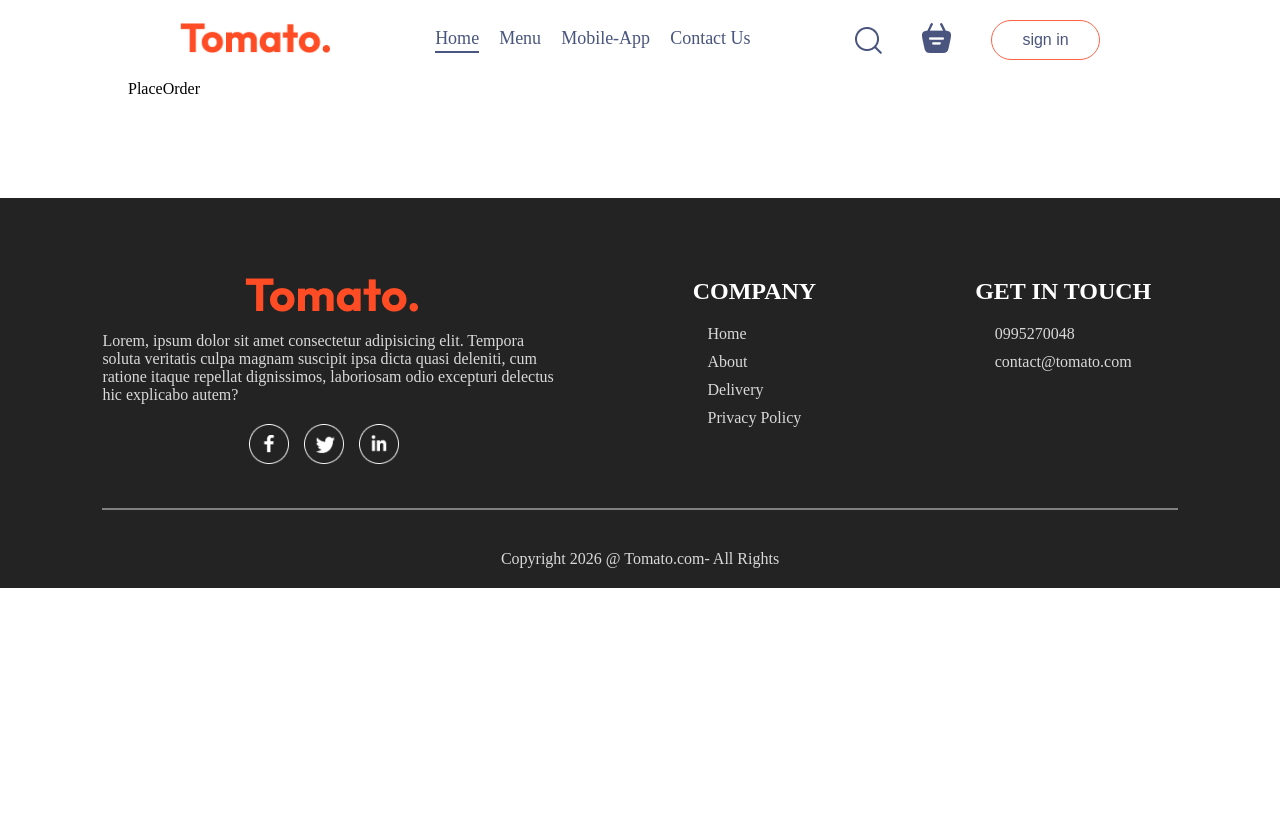
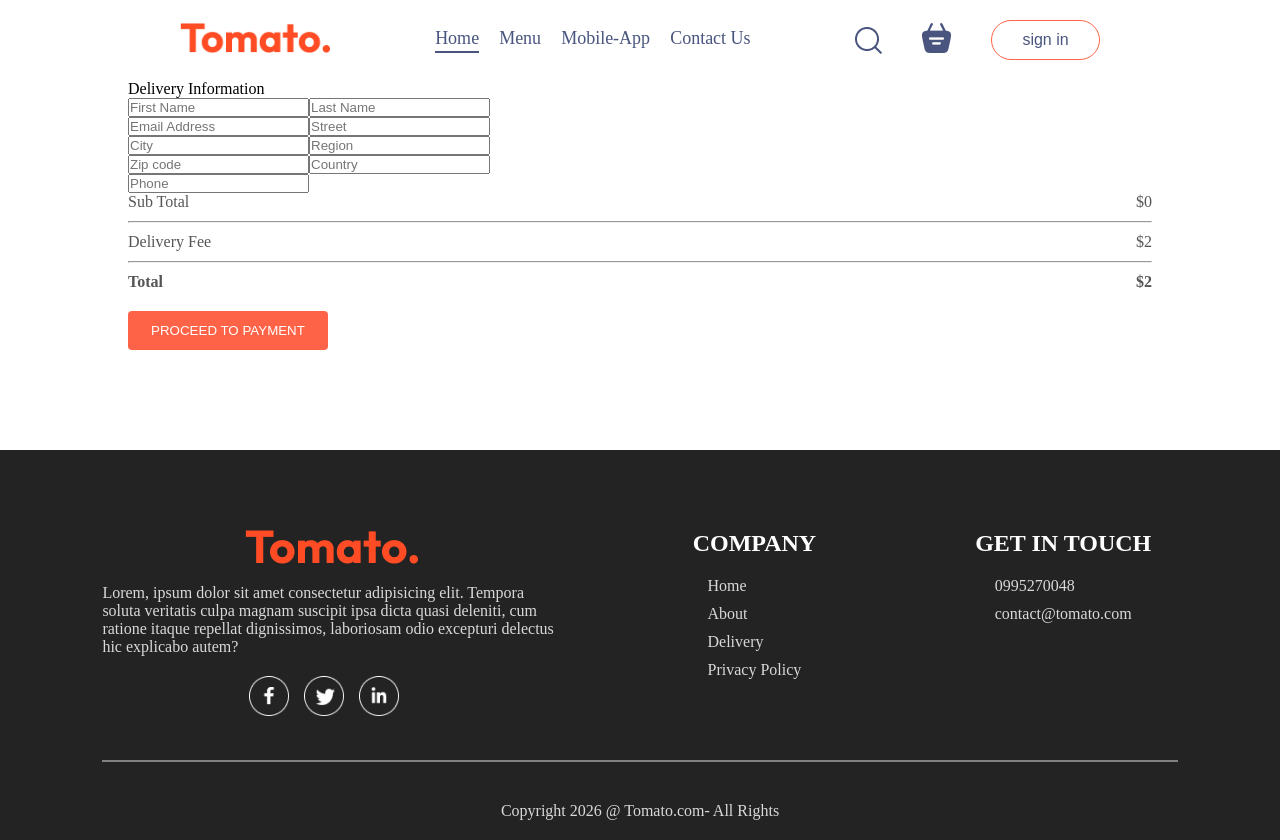
Before and after one commit to Alene-Ayenew/DliveryApp, a React (Vite) app in the folder frontend/: page /order in a window 1280 px wide. Before the commit the page ends 800 px from the top, so only its background shows below. Built offline with nearby package versions, Linux system fonts and the light colour scheme.

Commit message:
implementing placeOrder page

```diff
--- a/frontend/src/Pages/Cart/Cart.jsx
+++ b/frontend/src/Pages/Cart/Cart.jsx
@@ -1,8 +1,10 @@
 import React, { useContext } from "react";
 import "./Cart.css";
 import { StoreContext } from "../../context/storeContext";
+import { useNavigate } from "react-router-dom";
 function Cart() {
   const { cartItems, removeFromCart, food_list,getTotalCartAmount} = useContext(StoreContext);
+  const navigate=useNavigate()
   return (
     <div className="cart">
       <div className="cart-items">
@@ -54,7 +56,7 @@
               <b>${getTotalCartAmount()+2}</b>
             </div>
           </div>
-          <button>PROCEED TO CHECKOUT</button>
+          <button onClick={()=>navigate("/order")} >PROCEED TO CHECKOUT</button>
         </div>
         <div className="cart-promocode">
           <div>
--- a/frontend/src/Pages/PlaceOrder/PlaceOrder.jsx
+++ b/frontend/src/Pages/PlaceOrder/PlaceOrder.jsx
@@ -1,9 +1,51 @@
-import React from 'react'
-import "./PlaceOrder.css"
+import React, { useContext } from "react";
+import "./PlaceOrder.css";
+import { StoreContext } from "../../context/storeContext";
 function PlaceOrder() {
+  const {getTotalCartAmount}=useContext(StoreContext)
   return (
-    <div>PlaceOrder</div>
-  )
+    <form action="" className="place-order">
+      <div className="place-order-left">
+        <p className="title">Delivery Information</p>
+        <div className="multi-fields">
+          <input type="text" placeholder="First Name" />
+          <input type="text" placeholder="Last Name" />
+        </div>
+        <input type="email" placeholder="Email Address" />
+        <input type="text" placeholder="Street" />
+        <div className="multi-fields">
+          <input type="text" placeholder="City" />
+          <input type="text" placeholder="Region" />
+        </div>
+        <div className="multi-fields">
+          <input type="text" placeholder="Zip code" />
+          <input type="text" placeholder="Country" />
+        </div>
+        <input type="text" placeholder="Phone" />
+      </div>
+      <div className="place-order-right">
+                <div className="cart-total">
+          <div>
+            <div className="cart-total-details">
+              <p>Sub Total</p>
+              <p>${getTotalCartAmount()}</p>
+            </div>
+            <hr />
+            <div className="cart-total-details">
+              <p>Delivery Fee</p>
+              <p>${2}</p>
+            </div>
+            <hr />
+            <div className="cart-total-details">
+              <b>Total</b>
+              <b>${getTotalCartAmount()+2}</b>
+            </div>
+          </div>
+          <button  >PROCEED TO PAYMENT</button>
+        </div>
+      </div>
+    </form>
+  );
 }
 
-export default PlaceOrder
+export default PlaceOrder;
```
